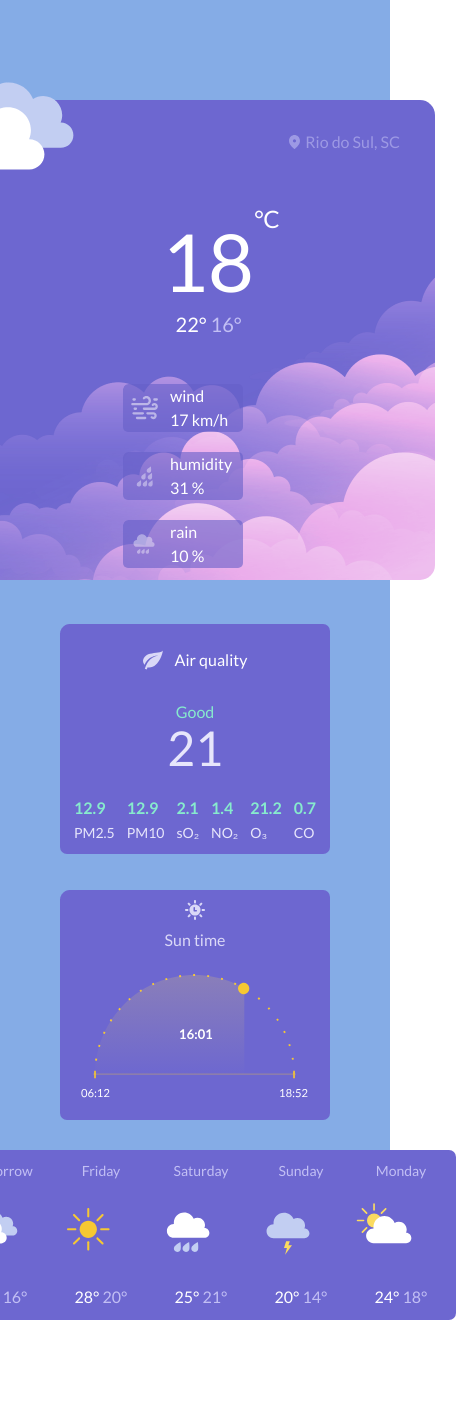
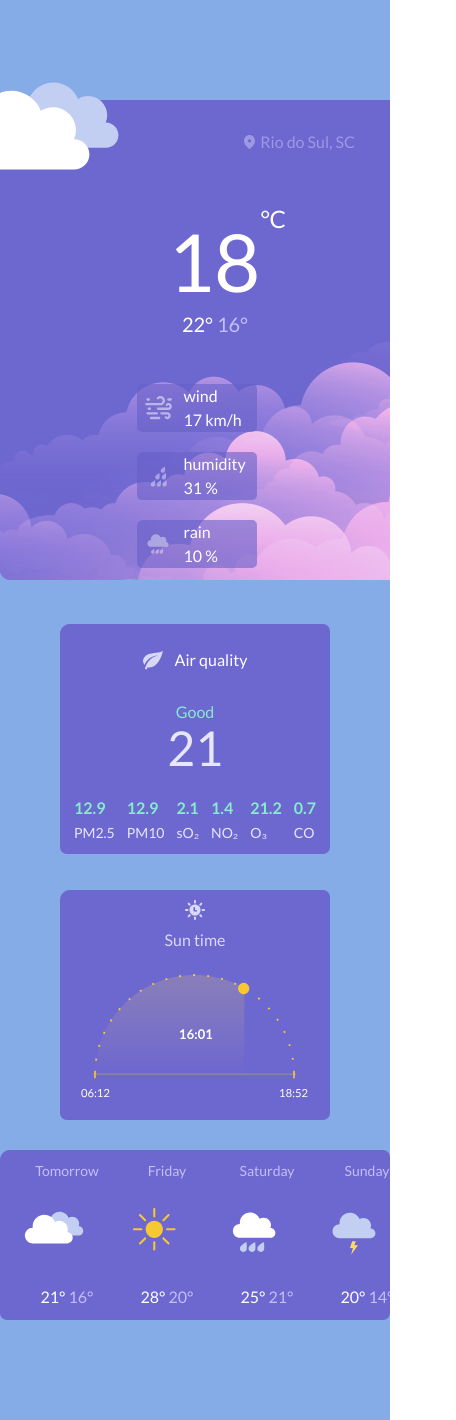
Before and after one commit to Abdulaziz-Dustmuhammedov/weather-app, a React (Vite) app: page / in a window 390 px wide. Shown: the whole page, 456 px wide, since content can reach past the window. Before the commit the page ends 1320 px from the top, so only its background shows below. Built offline with nearby package versions, Linux system fonts and the light colour scheme.

Commit message:
responsiv design

```diff
--- a/src/component/SubMain/index.css
+++ b/src/component/SubMain/index.css
@@ -7,8 +7,6 @@
   display: flex;
   align-items: center;
   justify-content: center;
-
-  /* #bug agar height: 100vh; bersam responsivda to'liq ko'rinmiy qovotii  */
   min-height: 100vh;
 }
 
@@ -26,6 +24,9 @@
   .main-folder {
     flex-direction: column !important;
   }
+  .week-folder {
+    margin-bottom: 100px;
+  }
 }
 
 @media (max-width: 620px) {
--- a/src/component/Temp/index.css
+++ b/src/component/Temp/index.css
@@ -107,6 +107,7 @@
   .temp {
     max-width: 480px;
     width: 100%;
+    border-radius: 0;
   }
 }
 
--- a/src/component/Week-weather/index.css
+++ b/src/component/Week-weather/index.css
@@ -1,8 +1,3 @@
-/*  */
-/*  */
-/*  chatGPT*/
-/*  */
-
 .week-folder {
   display: flex;
   overflow-x: auto;
@@ -35,11 +30,18 @@
   .week-folder {
     display: flex;
     flex-wrap: nowrap;
-    overflow: auto;
+    overflow-x: auto;
+    margin-bottom: 100px;
   }
   .week-wrapper {
     width: 90px;
     min-width: 90px;
+  }
+}
+
+@media (max-width: 540px) {
+  .week-folder {
+    width: 100vw;
   }
 }
 
```
